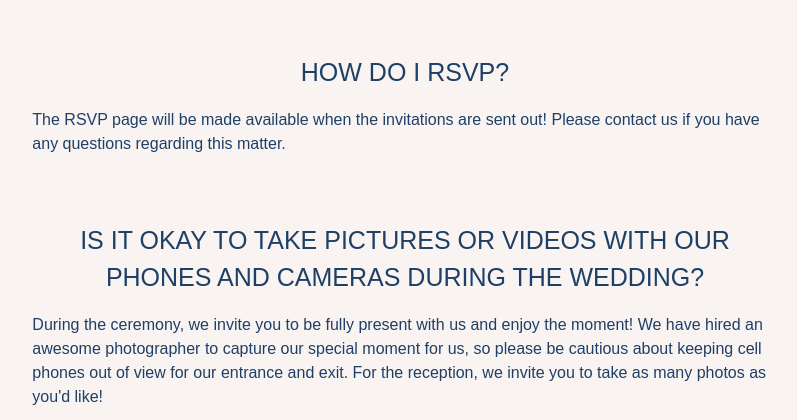
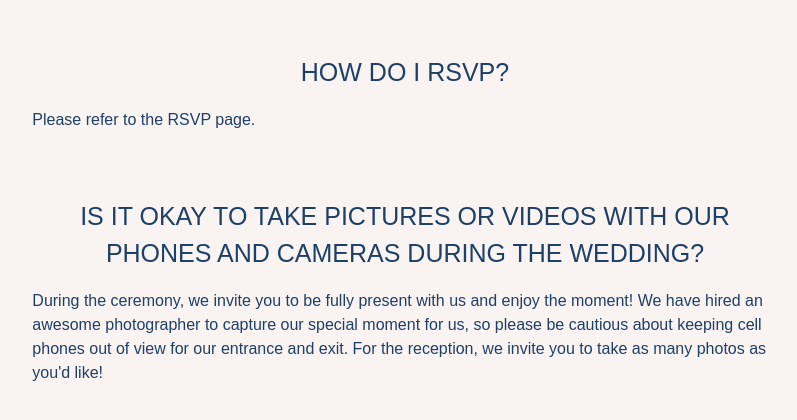
Before and after one commit to gkaramanis1/wedding, a Flask app: page /questions in a window 1280 px wide. Shown: the part 71-491 px from the top of the page, without its empty margins (235-1032 px from the left). Run offline with Flask 3, Linux system fonts and the light colour scheme; some libraries are stand-ins or nearby versions.

Commit message:
changed message

```diff
--- a/wedding/templates/questions.html
+++ b/wedding/templates/questions.html
@@ -23,7 +23,7 @@
       <div class="row justify-content-center">
           <div class="col-md-8">
               <p class="slide-up" style="font-size: 25px; font-family: 'Corbel', sans-serif; color: #1E3F66; padding-top: 50px; font-weight: normal; text-transform: uppercase; text-align: center; animation-delay: 0.2s;">HOW DO I RSVP?</p>
-              <p class="slide-up" style="font-family: 'Corbel', sans-serif; font-size: 16px; font-weight: normal; color: #1E3F66; animation-delay: 0.5s">The RSVP page will be made available when the invitations are sent out! Please contact us if you have any questions regarding this matter.</p>
+              <p class="slide-up" style="font-family: 'Corbel', sans-serif; font-size: 16px; font-weight: normal; color: #1E3F66; animation-delay: 0.5s">Please refer to the RSVP page.</p>
 
               <p class="slide-up" style="font-size: 25px; font-family: 'Corbel', sans-serif; color: #1E3F66;  font-weight: normal; text-transform: uppercase; text-align: center; padding-top: 50px; animation-delay: 0.8s">IS IT OKAY TO TAKE PICTURES OR VIDEOS WITH OUR PHONES AND CAMERAS DURING THE WEDDING?</p>
               <p class="slide-up" style="font-family: 'Corbel', sans-serif; font-size: 16px; font-weight: normal; color: #1E3F66; animation-delay: 1.1s">During the ceremony, we invite you to be fully present with us and enjoy the moment! We have hired an awesome photographer to capture our special moment for us, so please be cautious about keeping cell phones out of view for our entrance and exit. For the reception, we invite you to take as many photos as you'd like!</p>
```
